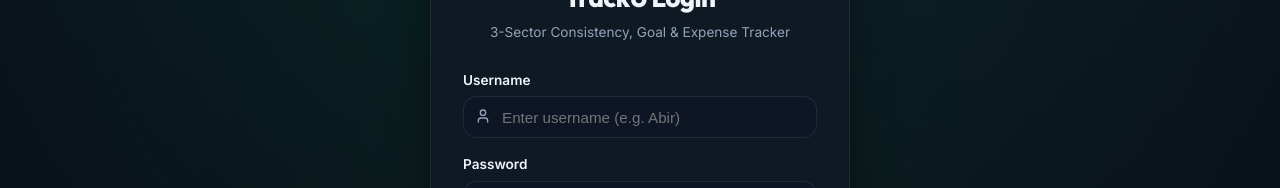
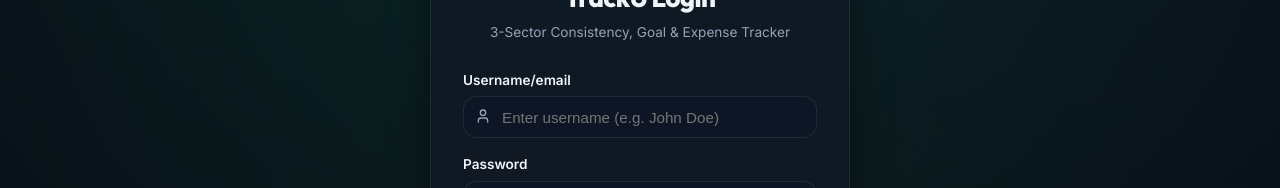
Before and after one commit to abiribnmasud/TrackU, a React (Vite) app: page / in a window 1280 px wide. Shown: the part 283-471 px from the top of the page. Built offline with nearby package versions, Linux system fonts and the light colour scheme; no server answers; the database is empty.

Commit message:
Update login page labels and placeholder

```diff
--- a/src/components/LoginPage.tsx
+++ b/src/components/LoginPage.tsx
@@ -87,7 +87,7 @@ export const LoginPage: React.FC<LoginPageProps> = ({ onLoginSuccess }) => {
         <form onSubmit={handleSubmit} style={{ display: 'flex', flexDirection: 'column', gap: '16px' }}>
           <div>
             <label style={{ display: 'block', fontSize: '0.85rem', fontWeight: 600, marginBottom: '6px' }}>
-              Username
+              Username/email
             </label>
             <div style={{ position: 'relative' }}>
               <User size={16} color="var(--text-muted)" style={{ position: 'absolute', left: '12px', top: '12px' }} />
@@ -96,7 +96,7 @@ export const LoginPage: React.FC<LoginPageProps> = ({ onLoginSuccess }) => {
                 required
                 value={username}
                 onChange={(e) => setUsername(e.target.value)}
-                placeholder="Enter username (e.g. Abir)"
+                placeholder="Enter username (e.g. John Doe)"
                 className="input-field"
                 style={{ paddingLeft: '38px' }}
               />
```
